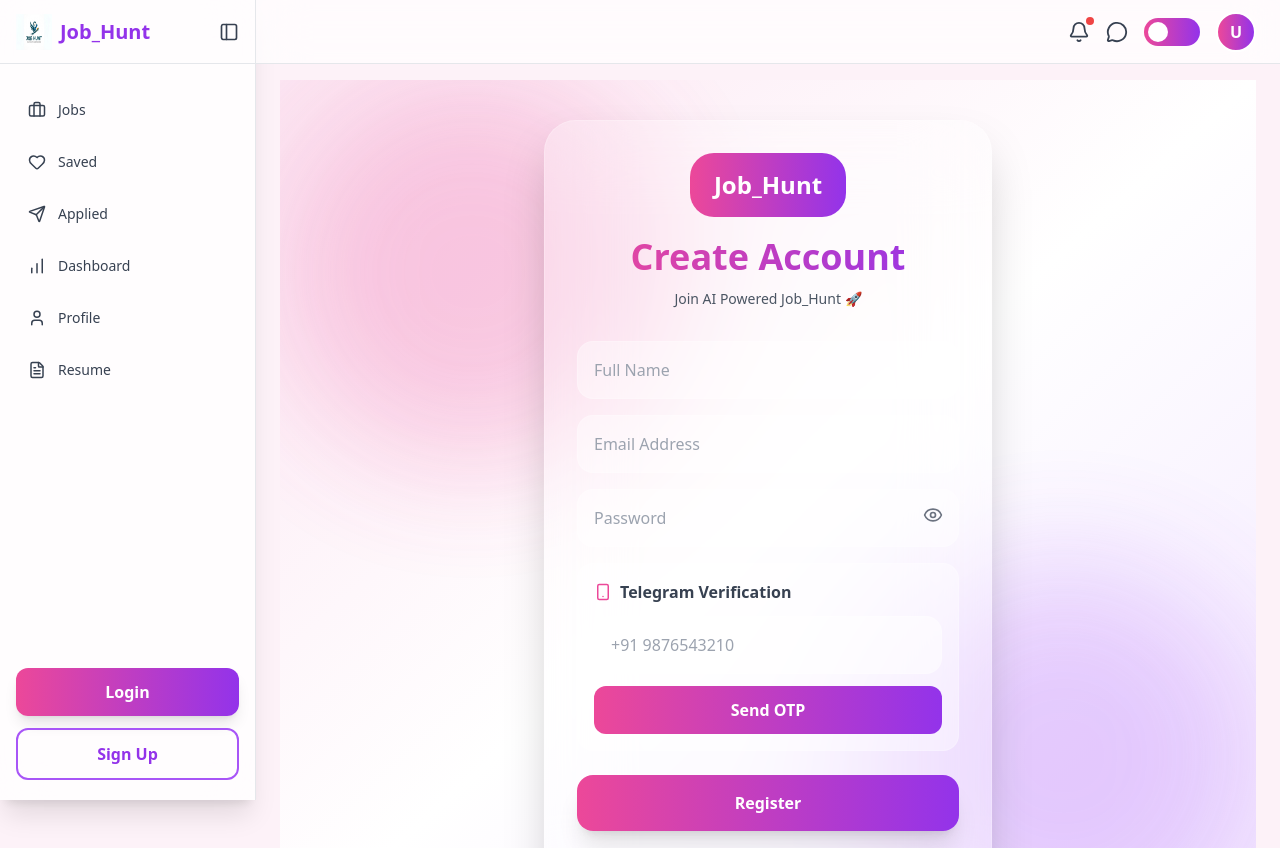
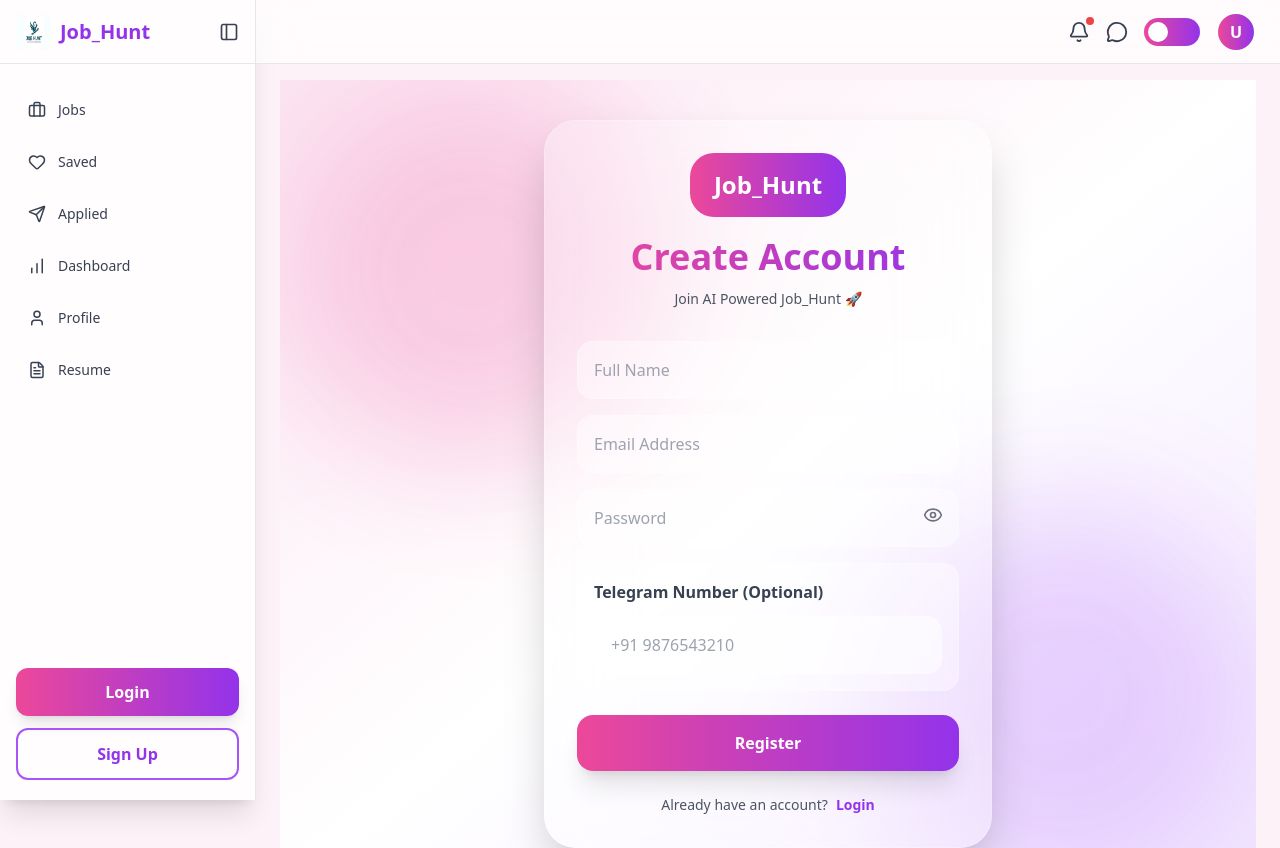
Before and after one commit to buddasreelatha57/job-hunt, a React app: page /register in a window 1280 px wide. Shown: the top 848 px of the page. Built offline with nearby package versions, Linux system fonts and the light colour scheme; the HTML template or start-up script is replaced by a standard one.

Commit message:
Update Register.jsx
telegram removed temporarily

```diff
--- a/src/pages/Register.jsx
+++ b/src/pages/Register.jsx
@@ -8,9 +8,7 @@ import {
 
 import {
   Eye,
-  EyeOff,
-  Smartphone,
-  ShieldCheck
+  EyeOff
 } from "lucide-react";
 
 export default function Register() {
@@ -33,108 +31,10 @@ export default function Register() {
     setShowPassword] =
     useState(false);
 
-  const [otp, setOtp] =
-    useState("");
-
-  const [otpSent,
-    setOtpSent] =
-    useState(false);
-
-  const [verified,
-    setVerified] =
-    useState(false);
-
-  // ================= SEND OTP =================
-  const sendOTP = async () => {
-
-    try {
-
-      if (!form.telegramPhone) {
-        return alert(
-          "Enter Telegram Number"
-        );
-      }
-
-      const res = await axios.post(
-        "https://job-hunt-kpht.onrender.com/send-otp",
-        {
-          phone: form.telegramPhone
-        }
-      );
-
-      console.log(
-        "SEND OTP RESPONSE:",
-        res.data
-      );
-
-      // SHOW OTP INPUT
-      setOtpSent(true);
-
-      alert(
-        res.data.message ||
-        "OTP Sent Successfully 🚀"
-      );
-
-    } catch (err) {
-
-      console.log(err);
-
-      alert(
-        err?.response?.data?.message ||
-        "Failed To Send OTP"
-      );
-
-    }
-  };
-
-  // ================= VERIFY OTP =================
-  const verifyOTP = async () => {
-
-    try {
-
-      const res = await axios.post(
-        "https://job-hunt-kpht.onrender.com/verify-otp",
-        {
-          phone: form.telegramPhone,
-          code: otp
-        }
-      );
-
-      console.log(
-        "VERIFY RESPONSE:",
-        res.data
-      );
-
-      setVerified(true);
-
-      alert(
-        "Telegram Verified ✅"
-      );
-
-    } catch (err) {
-
-      console.log(err);
-
-      alert(
-        err?.response?.data?.message ||
-        "OTP Verification Failed"
-      );
-
-    }
-  };
-
   // ================= REGISTER =================
   const handleRegister = async () => {
 
     try {
-
-      if (!verified) {
-
-        return alert(
-          "Please Verify Telegram First"
-        );
-
-      }
 
       setLoading(true);
 
@@ -445,7 +345,7 @@ export default function Register() {
 
         </div>
 
-        {/* TELEGRAM SECTION */}
+        {/* TELEGRAM NUMBER OPTIONAL */}
         <div
           className="
             mb-6
@@ -462,29 +362,17 @@ export default function Register() {
           "
         >
 
-          <div className="flex items-center gap-2 mb-3">
-
-            <Smartphone
-              size={18}
-              className="
-                text-pink-500
-                dark:text-teal-400
-              "
-            />
-
           <h3
             className="
               font-semibold
               text-gray-700
               dark:text-white
+              mb-3
             "
           >
-              Telegram Verification
+            Telegram Number (Optional)
           </h3>
 
-          </div>
-
-          {/* PHONE */}
           <input
             type="text"
             value={form.telegramPhone}
@@ -492,7 +380,6 @@ export default function Register() {
             className="
               w-full
               p-4
-              mb-3
 
               rounded-2xl
 
@@ -515,110 +402,6 @@ export default function Register() {
               })
             }
           />
-
-          {/* SEND OTP */}
-          {!otpSent && (
-
-            <button
-              onClick={sendOTP}
-              className="
-                w-full
-                py-3
-
-                rounded-xl
-
-                text-white
-                font-semibold
-
-                bg-gradient-to-r
-                from-pink-500
-                to-purple-600
-
-                dark:from-teal-500
-                dark:to-cyan-500
-              "
-            >
-              Send OTP
-            </button>
-
-          )}
-
-          {/* OTP BOX */}
-          {otpSent && !verified && (
-
-            <div>
-
-              <input
-                value={otp}
-                placeholder="Enter OTP"
-                className="
-                  w-full
-                  p-4
-                  mt-3
-
-                  rounded-2xl
-
-                  bg-white/50
-                  dark:bg-white/10
-
-                  border
-                  border-white/20
-
-                  outline-none
-
-                  text-black
-                  dark:text-white
-                "
-                onChange={(e) =>
-                  setOtp(e.target.value)
-                }
-              />
-
-              <button
-                onClick={verifyOTP}
-                className="
-                  w-full
-                  py-3
-                  mt-3
-
-                  rounded-xl
-
-                  text-white
-                  font-semibold
-
-                  bg-green-500
-                "
-              >
-                Verify OTP
-              </button>
-
-            </div>
-
-          )}
-
-          {/* VERIFIED */}
-          {verified && (
-
-            <div
-              className="
-                mt-4
-
-                flex
-                items-center
-                gap-2
-
-                text-green-600
-                font-semibold
-              "
-            >
-
-              <ShieldCheck size={18} />
-
-              Telegram Verified
-
-            </div>
-
-          )}
 
         </div>
 
```
Lines whose indentation alone changed are shown as unchanged.
